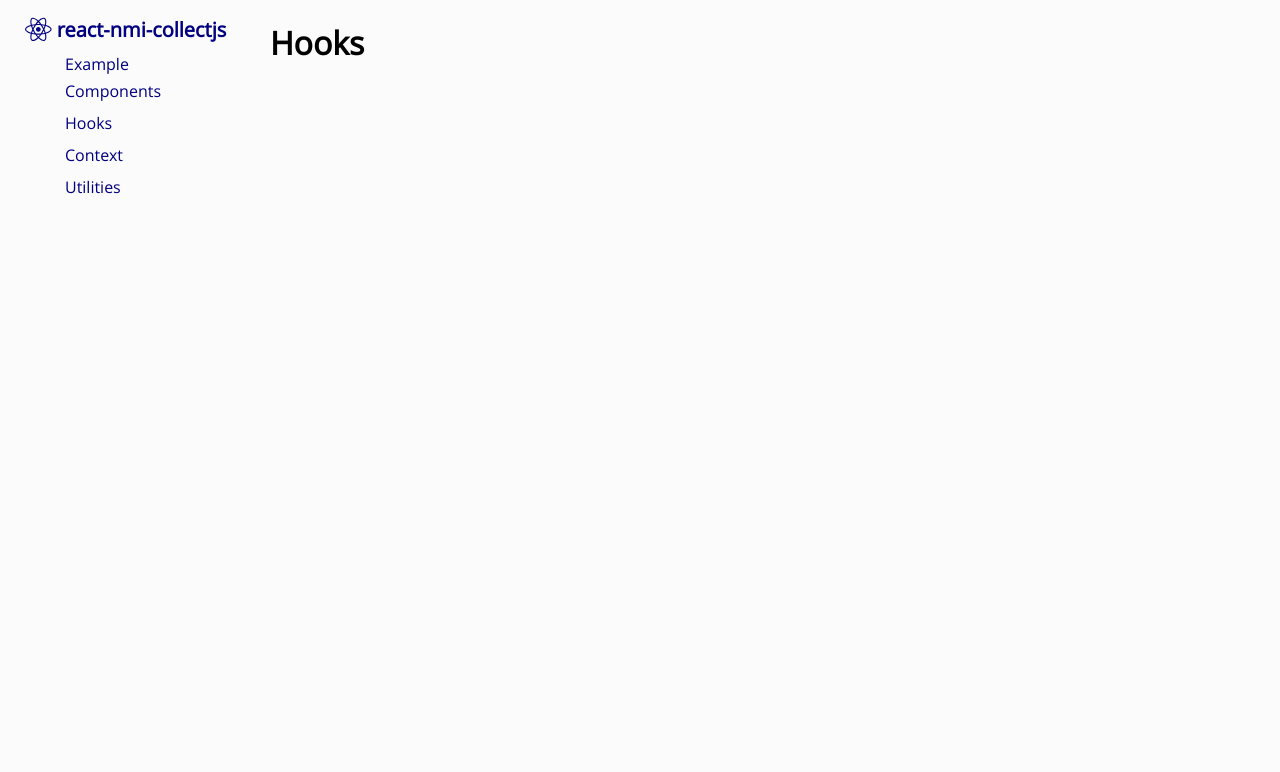
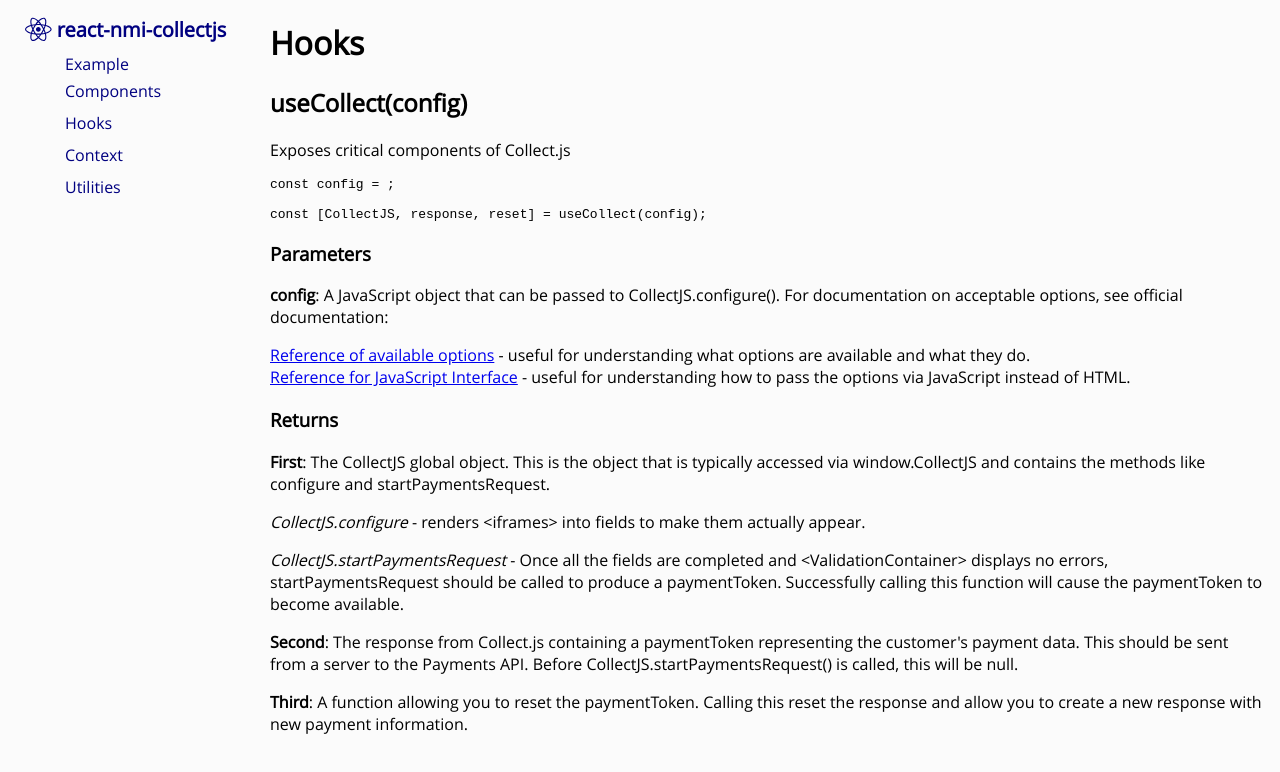
Before and after one commit to lydiagoulding/lydiagoulding.github.io, a React (Create React App) app: page /react-nmi-collectjs/hooks in a window 1280 px wide. Shown: the top 772 px of the page. Built offline with nearby package versions, Linux system fonts and the light colour scheme.

Commit message:
Implement hooks page

```diff
--- a/src/HooksPage.js
+++ b/src/HooksPage.js
@@ -1,5 +1,58 @@
 export default function HooksPage() {
     return (<>
         <h1>Hooks</h1>
+
+        <h2>useCollect(config)</h2>
+        <p>
+            Exposes critical components of Collect.js
+        </p>
+
+        <div>
+            <code>
+                <pre>
+        const config = {};{"\n"}
+        {"\n"}
+        const [CollectJS, response, reset] = useCollect(config);{"\n"}
+                </pre>
+            </code>
+        </div>
+
+        <h3>Parameters</h3>
+
+        <p>
+            <strong>config</strong>: A JavaScript object that can be passed to CollectJS.configure(). For documentation on acceptable options, see official documentation:
+        </p>
+
+        <div>
+            <a href="https://secure.networkmerchants.com/gw/merchants/resources/integration/integration_portal.php#cjs_integration_inline2">Reference of available options</a> - useful for understanding what options are available and what they do.
+        </div>
+        <div>
+            <a href="https://secure.networkmerchants.com/gw/merchants/resources/integration/integration_portal.php#cjs_example_inline3">Reference for JavaScript Interface</a> - useful for understanding how to pass the options via JavaScript instead of HTML.
+        </div>
+
+
+        <h3>Returns</h3>
+
+        <p>
+            <strong>First</strong>: The CollectJS global object. This is the object that is typically accessed via
+            window.CollectJS and contains the methods like configure and startPaymentsRequest.
+        </p>
+
+        <p>
+            <i>CollectJS.configure</i> - renders &lt;iframes&gt; into fields to make them actually appear.
+        </p>
+
+        <p>
+            <i>CollectJS.startPaymentsRequest</i> - Once all the fields are completed and &lt;ValidationContainer&gt; displays no errors,
+            startPaymentsRequest should be called to produce a paymentToken. Successfully calling this function will cause the paymentToken to become available.
+        </p>
+
+        <p>
+            <strong>Second</strong>: The response from Collect.js containing a paymentToken representing the customer's payment data. This should be sent from a server to the Payments API. Before CollectJS.startPaymentsRequest() is called, this will be null.
+        </p>
+
+        <p>
+            <strong>Third</strong>: A function allowing you to reset the paymentToken. Calling this reset the response and allow you to create a new response with new payment information.
+        </p>
     </>)
 }
```
